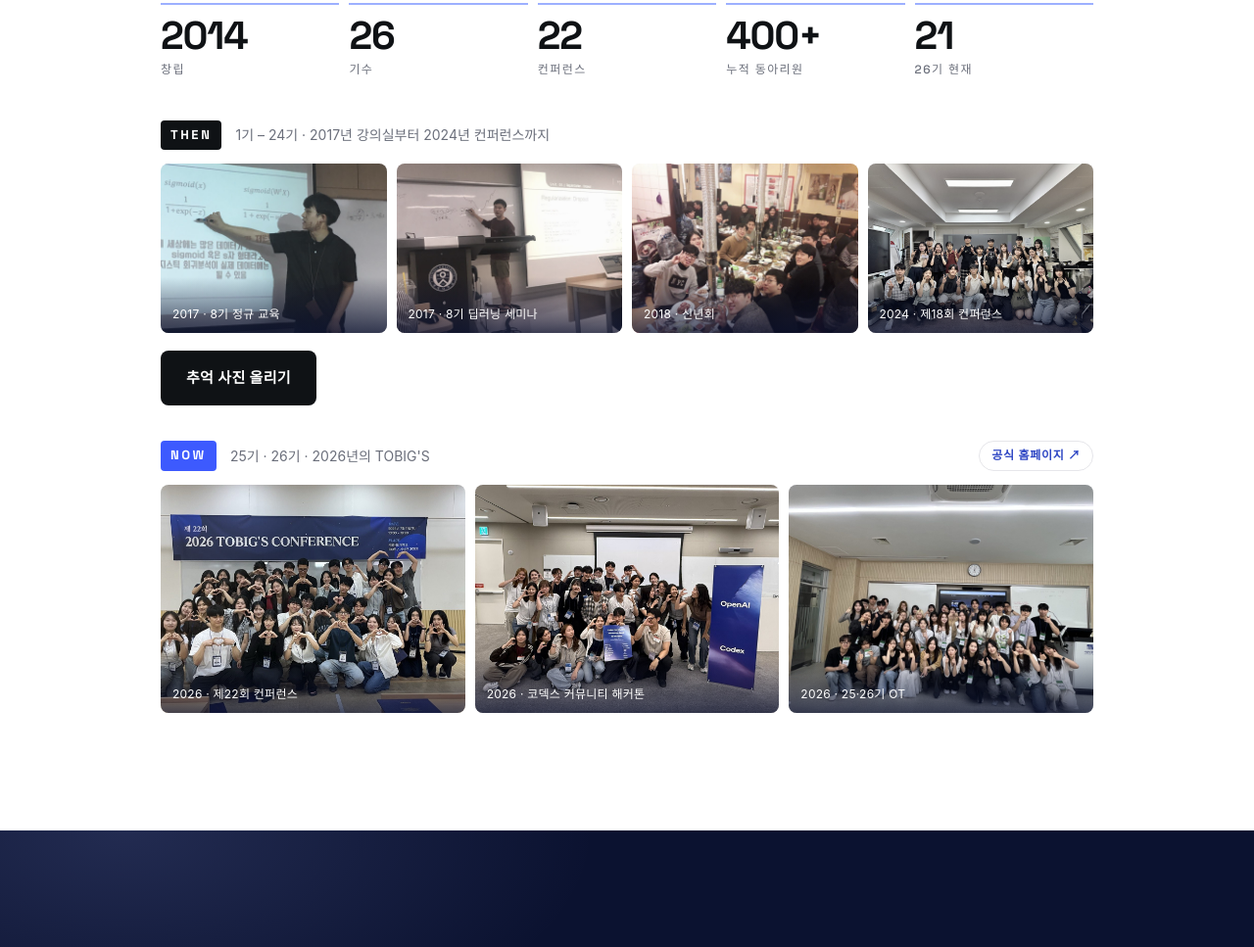
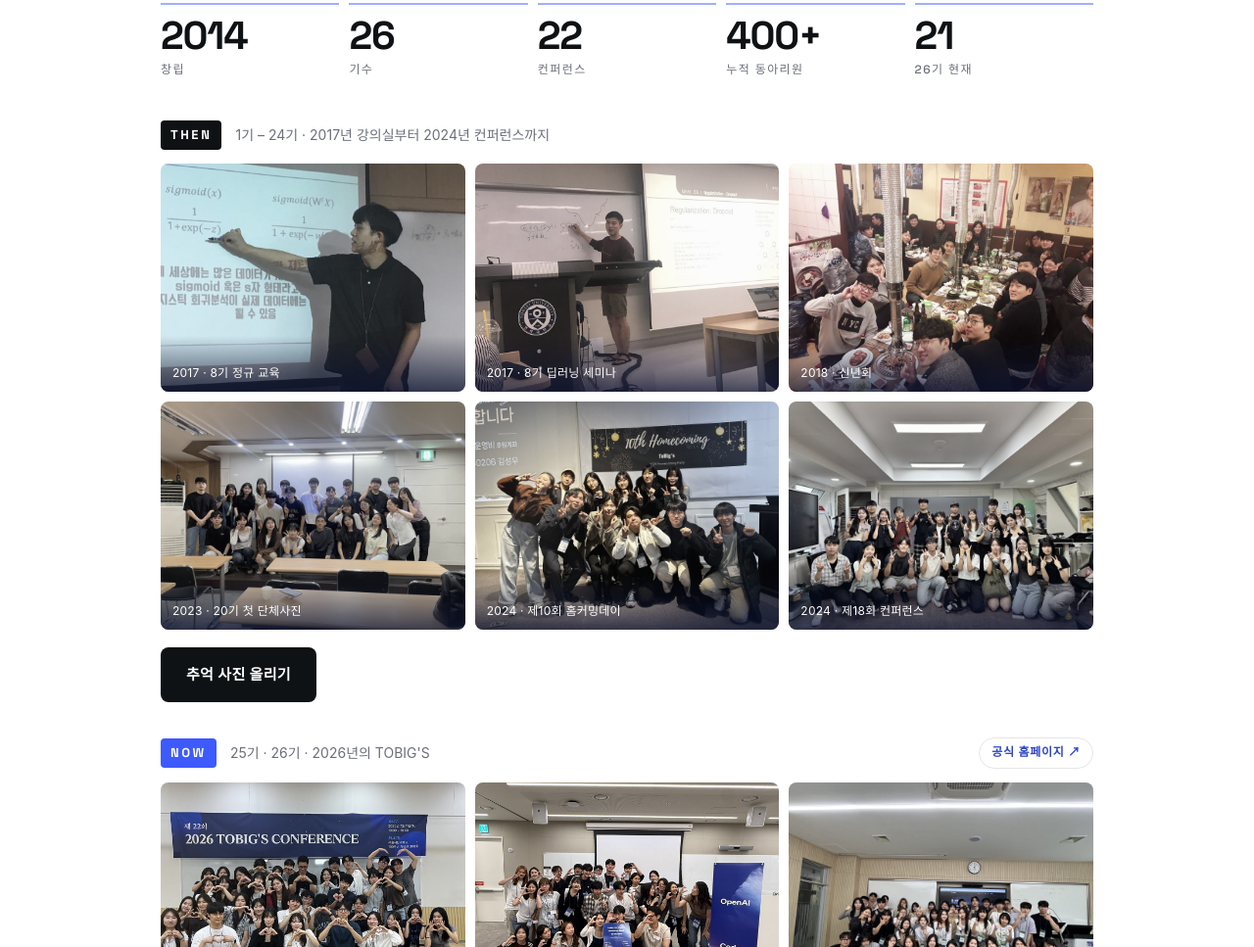
Before and after one commit to Feellived/tobigs-homecoming-2026, a plain HTML site: page index.html in a window 1280 px wide. Shown: the part 5128-6095 px from the top of the page at 98% size. Drawn offline with Linux system fonts and the light colour scheme; a web font is replaced by a local one.

Commit message:
Photos: add 20기 첫 단체사진·제10회 홈커밍데이 to Then grid (3 cols)
Co-Authored-By: Claude Fable 5.1 <noreply@anthropic.com>

```diff
--- a/index.html
+++ b/index.html
@@ -246,7 +246,7 @@
   .era-tag.now{background:var(--primary);color:#fff}
   .era-sub{font-size:14px;color:var(--muted)}
   .photos .grid{display:grid;grid-template-columns:repeat(4,1fr);gap:10px}
-  .photos .grid.then{grid-template-columns:repeat(4,1fr)}
+  .photos .grid.then{grid-template-columns:repeat(3,1fr)}
   .photos .grid.now{grid-template-columns:repeat(3,1fr)}
   .photos figure{position:relative;aspect-ratio:4/3;overflow:hidden;border-radius:8px;background:var(--bg-2)}
   .photos img{width:100%;height:100%;object-fit:cover;display:block;transition:transform .5s cubic-bezier(.2,.8,.2,1)}
@@ -467,6 +467,8 @@
         <figure><img src="assets/photos/then/02.jpg" alt="2017 · 8기 정규 교육" loading="lazy"><figcaption>2017 · 8기 정규 교육</figcaption></figure>
         <figure><img src="assets/photos/then/04.jpg" alt="2017 · 8기 딥러닝 세미나" loading="lazy"><figcaption>2017 · 8기 딥러닝 세미나</figcaption></figure>
         <figure><img src="assets/photos/then/03.jpg" alt="2018 · 신년회" loading="lazy"><figcaption>2018 · 신년회</figcaption></figure>
+        <figure><img src="assets/photos/then/06.jpg" alt="2023 · 20기 첫 단체사진" loading="lazy"><figcaption>2023 · 20기 첫 단체사진</figcaption></figure>
+        <figure><img src="assets/photos/then/07.jpg" alt="2024 · 제10회 홈커밍데이" loading="lazy"><figcaption>2024 · 제10회 홈커밍데이</figcaption></figure>
         <figure><img src="assets/photos/then/05.jpg" alt="2024 · 제18회 컨퍼런스" loading="lazy"><figcaption>2024 · 제18회 컨퍼런스</figcaption></figure>
     </div>
     <div class="conf-cta archive-cta">
```
Also changed, not shown: assets/photos/then/06.jpg (added), assets/photos/then/07.jpg (added).
